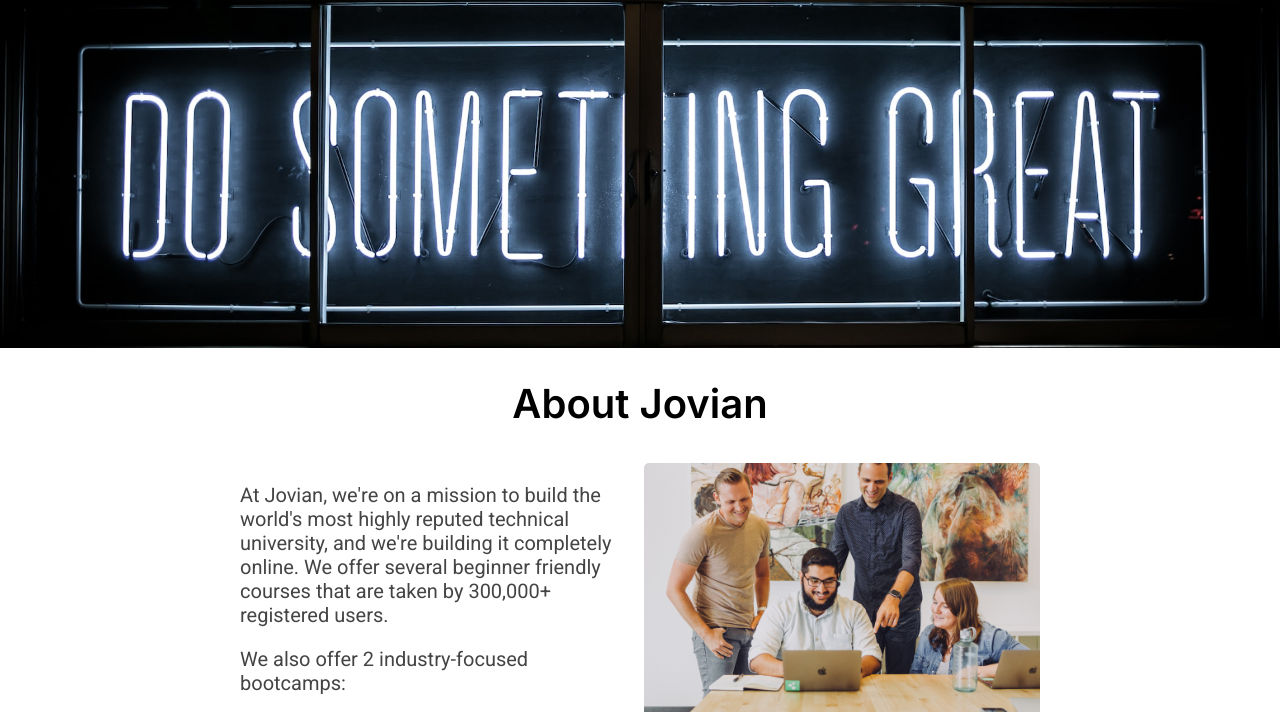
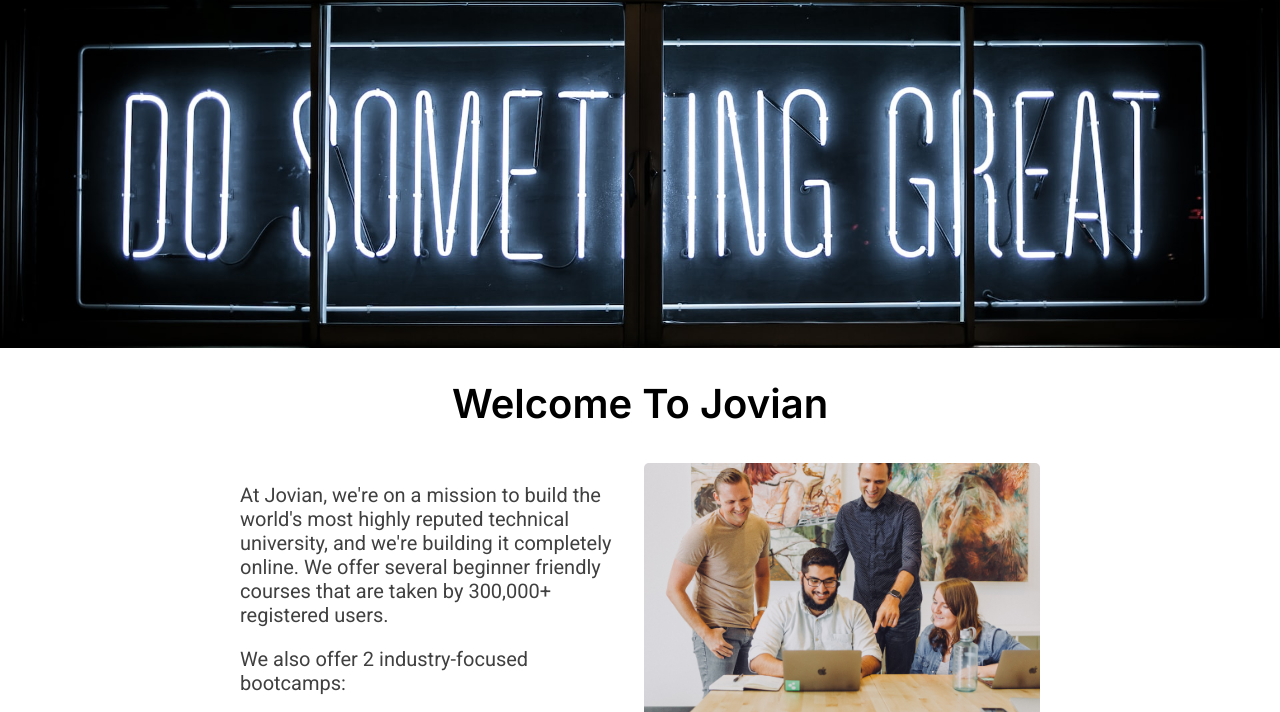
Before and after one commit to ni8coder/jovian-careers-site-responsive, a plain HTML site: page src/index.html in a window 1280 px wide. Shown: the part 60-772 px from the top of the page. Drawn offline with Linux system fonts and the light colour scheme.

Commit message:
updated index and styles

```diff
--- a/src/index.html
+++ b/src/index.html
@@ -16,7 +16,7 @@
       <img id="logo" src="https://i.imgur.com/m1wXjqw.png" alt="Jovian Logo" />
     </div>
     <img id="banner" src="banner.jpg" alt="Banner" height="360px" />
-    <h1>About Jovian</h1>
+    <h1>Welcome To Jovian</h1>
 
     <div id="about">
       <div id="description">
--- a/src/style.css
+++ b/src/style.css
@@ -8,7 +8,7 @@
   padding: 0;
   font-family: 'Roboto', sans-serif;
   font-size: 1rem;
-  color: #444444
+  color: #404040
 }
 
 h1, h2, h3, h4, h5, h6 {
```
